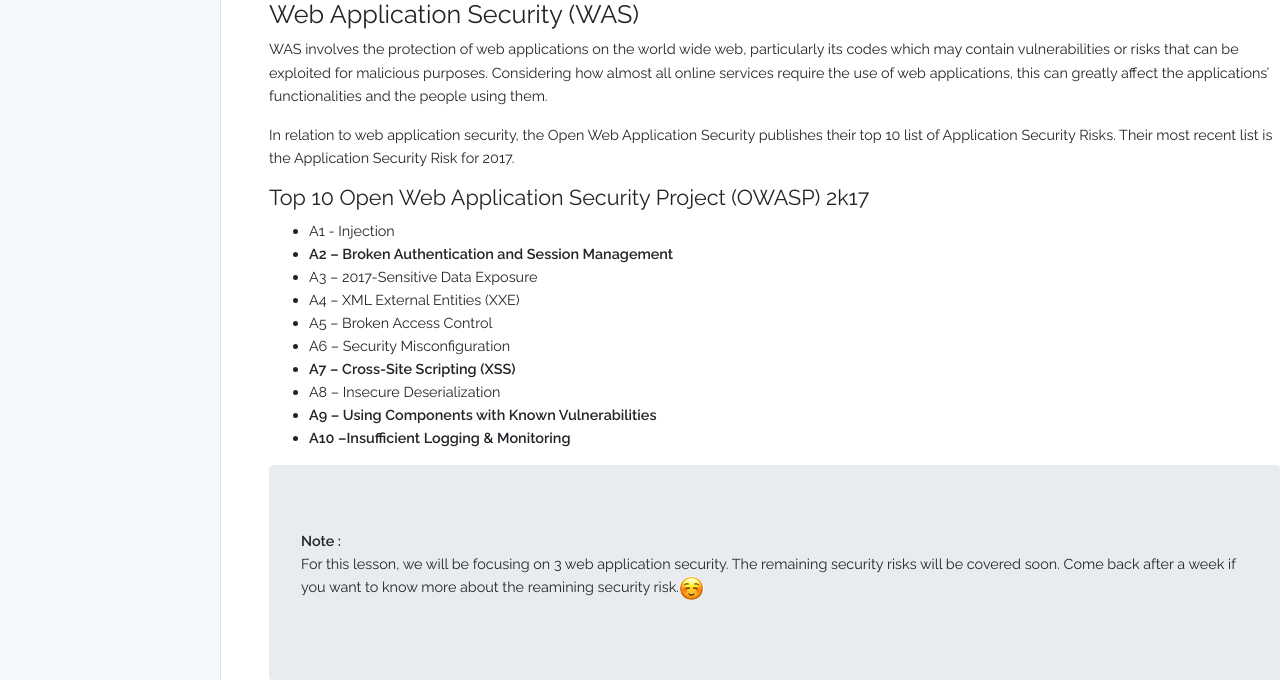
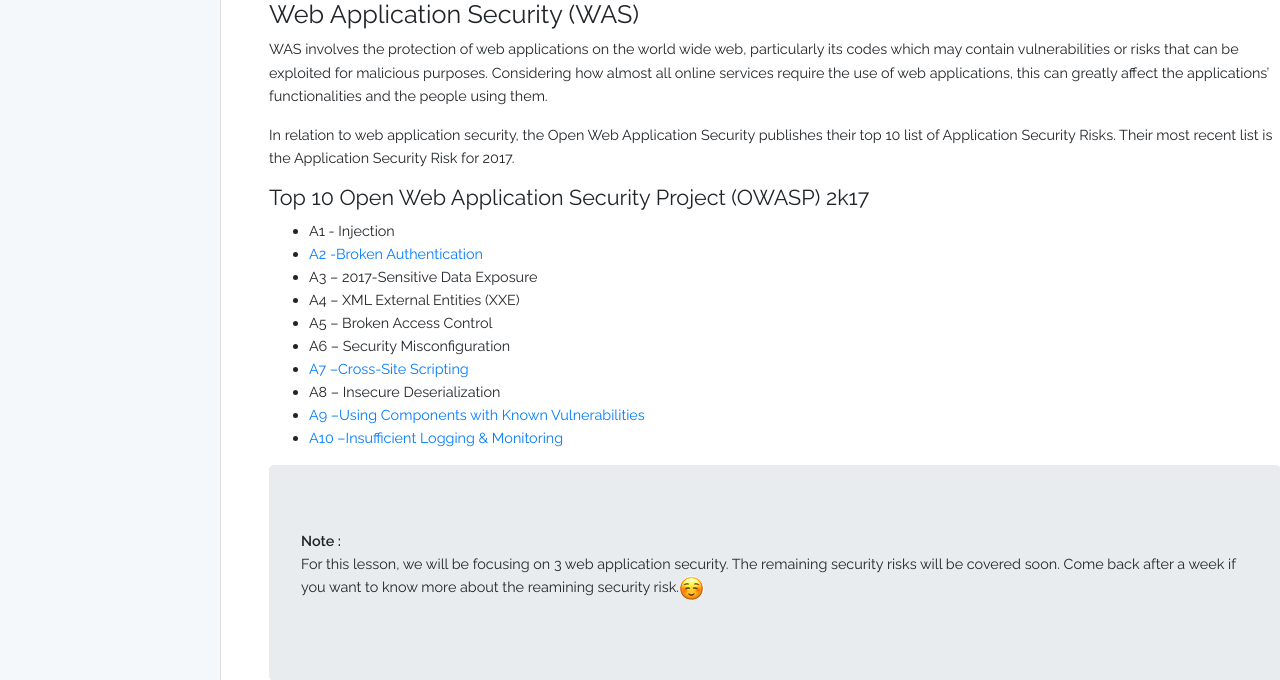
Before and after one commit to 2161478/NotSoLate, a Laravel app: page /was in a window 1280 px wide; the page is wider, and only the part inside the window is pictured. Shown: the part 2369-3049 px from the top of that part. Run offline with Laravel 8, Linux system fonts and the light colour scheme; data that the repository does not hold is empty; style sheets or scripts are compiled from the project's sources; some libraries are stand-ins or nearby versions.

Commit message:
updated was page

```diff
--- a/resources/views/pages/was.blade.php
+++ b/resources/views/pages/was.blade.php
@@ -11,7 +11,7 @@
                     <li><a href="#bA">Broken Authentication</a></li>
                     <li><a href="#bb">Using Components with Known Vulnerabilities</a></li>
                     <li><a href="#bc">Insufficient Logging & Monitoring</a></li>
-                    <li><a href="xss">Cross-Site Scripting</a></li>
+                    <li><a href="#xss">Cross-Site Scripting</a></li>
                     <li><a href="#references">References</a></li>
                 </ul>
             </div>
@@ -88,15 +88,15 @@
                 <h4>Top 10 Open Web Application Security Project (OWASP) 2k17</h4>
                 <ul>
                     <li> A1 - Injection</li>
-                    <li><b> A2 – Broken Authentication and Session Management</b></li>
+                    <li><a href="#bA">A2 -Broken Authentication</a></li>
                     <li>A3 – 2017-Sensitive Data Exposure</li>
                     <li>A4 – XML External Entities (XXE)</li>
                     <li>A5 – Broken Access Control</li>
                     <li> A6 – Security Misconfiguration</li>
-                    <li><b>A7 – Cross-Site Scripting (XSS)</b></li>
+                    <li><a href="#xss">A7 –Cross-Site Scripting</a></li>
                     <li>A8 – Insecure Deserialization</li>
-                    <li><b>A9 – Using Components with Known Vulnerabilities</b></li>
-                    <li><b>A10 –Insufficient Logging & Monitoring</b></li>
+                    <li><a href="#bb">A9 –Using Components with Known Vulnerabilities</a></li>
+                    <li><a href="#bc">A10 –Insufficient Logging & Monitoring</a></li>
                 </ul>
                 <div class="jumbotron">
                     <strong>Note :</strong>
```
